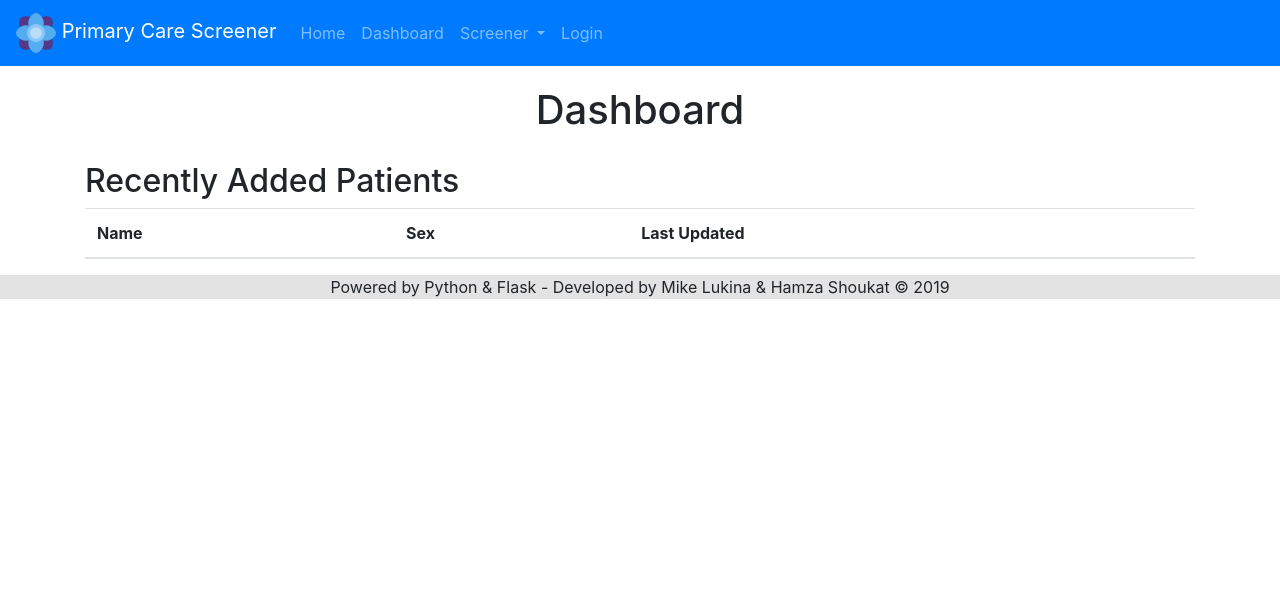
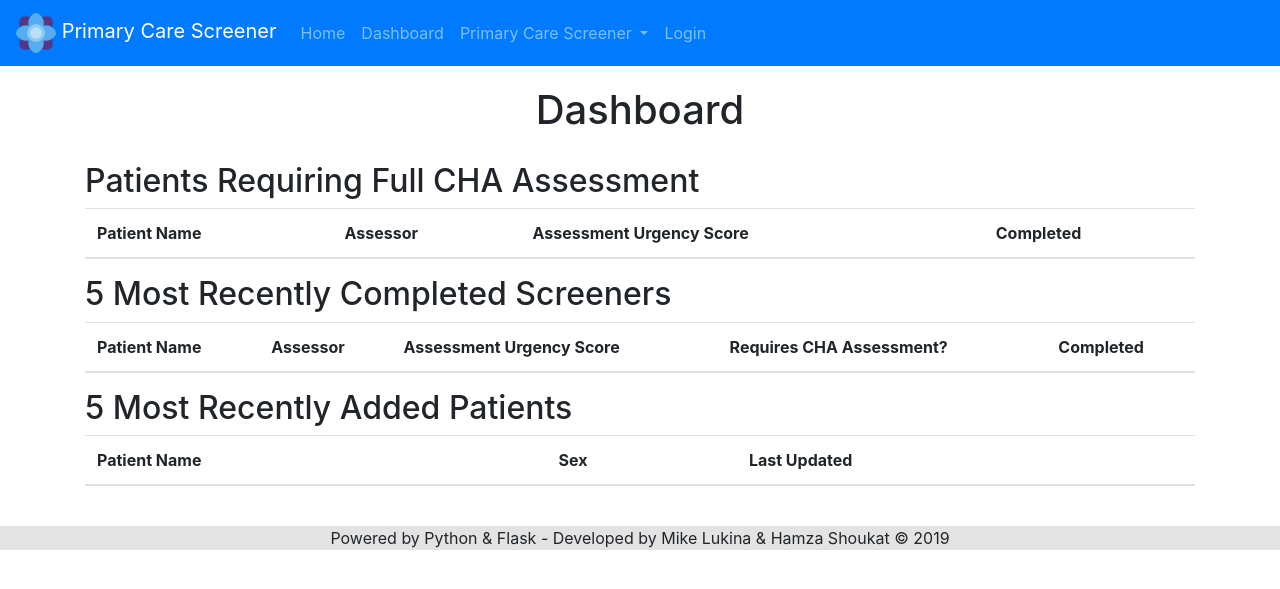
Before and after one commit to hshoukat97/Hamza-Shoukat, a Python web app: template templates/dashboard.html in a window 1280 px wide. Shown: the top 589 px of the page. Run offline with Jinja, Linux system fonts and the light colour scheme; the template is opened without the code that fills it, so the values that code supplies are empty; some libraries are stand-ins or nearby versions.

Commit message:
3 feeds for dashboard are complete

```diff
--- a/templates/dashboard.html
+++ b/templates/dashboard.html
@@ -1,25 +1,74 @@
 {% extends "layout.html" %}
 {% block mainContent %}
 
-  <h1 class="top-header">Dashboard</h1>
-    <h2>Recently Added Patients</h2>
+<h1 class="top-header">Dashboard</h1>
+
+<h2>Patients Requiring Full CHA Assessment</h2>
+<table class="table table-striped">
+  <thead>
+    <tr>
+      <th>Patient Name</th>
+      <th>Assessor</th>
+      <th>Assessment Urgency Score</th>
+      <th>Completed</th>
+    </tr>
+  </thead>
+  <tbody>
+    {% for screener in required_cha_assessment %}
+      <tr>
+        <td>{{ screener.last_name }}, {{ screener.first_name }}</td>
+        <td>{{ screener.assessor }}</td>
+        <td>{{ screener.assessment_urgency_score }}</td>
+        <td>{{ screener.date_time_completed }}</td>
+      </tr>
+    {% endfor %}
+  </tbody>
+</table>
+
+
+<h2>5 Most Recently Completed Screeners</h2>
+<table class="table table-striped">
+  <thead>
+    <tr>
+      <th>Patient Name</th>
+      <th>Assessor</th>
+      <th>Assessment Urgency Score</th>
+      <th>Requires CHA Assessment?</th>
+      <th>Completed</th>
+    </tr>
+  </thead>
+  <tbody>
+    {% for screener in recent_screeners %}
+      <tr>
+        <td>{{ screener.last_name }}, {{ screener.first_name }}</td>
+        <td>{{ screener.assessor }}</td>
+        <td>{{ screener.assessment_urgency_score }}</td>
+        <td>{{ screener.assessment_required }}</td>
+        <td>{{ screener.date_time_completed }}</td>
+      </tr>
+    {% endfor %}
+  </tbody>
+</table>
+
+    <h2>5 Most Recently Added Patients</h2>
     <table class="table table-striped">
       <thead>
         <tr>
-          <th>Name</th>
+          <th>Patient Name</th>
           <th>Sex</th>
           <th>Last Updated</th>
         </tr>
       </thead>
       <tbody>
-        {% for result in screener_instance %}
+        {% for patient in recent_patients %}
           <tr>
-            <td>{{ result.last_name }}, {{ result.first_name }}</td>
-            <td>{{ result.sex }}</td>
-            <td>{{result.last_updated}}</td>
+            <td>{{ patient.last_name }}, {{ patient.first_name }}</td>
+            <td>{{ patient.sex }}</td>
+            <td>{{patient.last_updated}}</td>
           </tr>
         {% endfor %}
       </tbody>
     </table>
+    <br />
 
 {% endblock %}
--- a/templates/layout.html
+++ b/templates/layout.html
@@ -38,7 +38,7 @@
           <a class="nav-link dropdown-toggle" id="navbarDropdownMenuLink"
             role="button" data-toggle="dropdown" aria-haspopup="true"
             aria-expanded="false">
-            Screener
+            Primary Care Screener
           </a>
           <div class="dropdown-menu" aria-labelledby="navbarDropdownMenuLink">
             <a class="dropdown-item" href="/team4/identification_information">
```
Also changed, not shown: app.py (+31 -3 lines), database/schema.sql (+5 -2 lines), database/test.sql (added, +16 -0 lines), templates/identification_information.html (+30 -2 lines).
